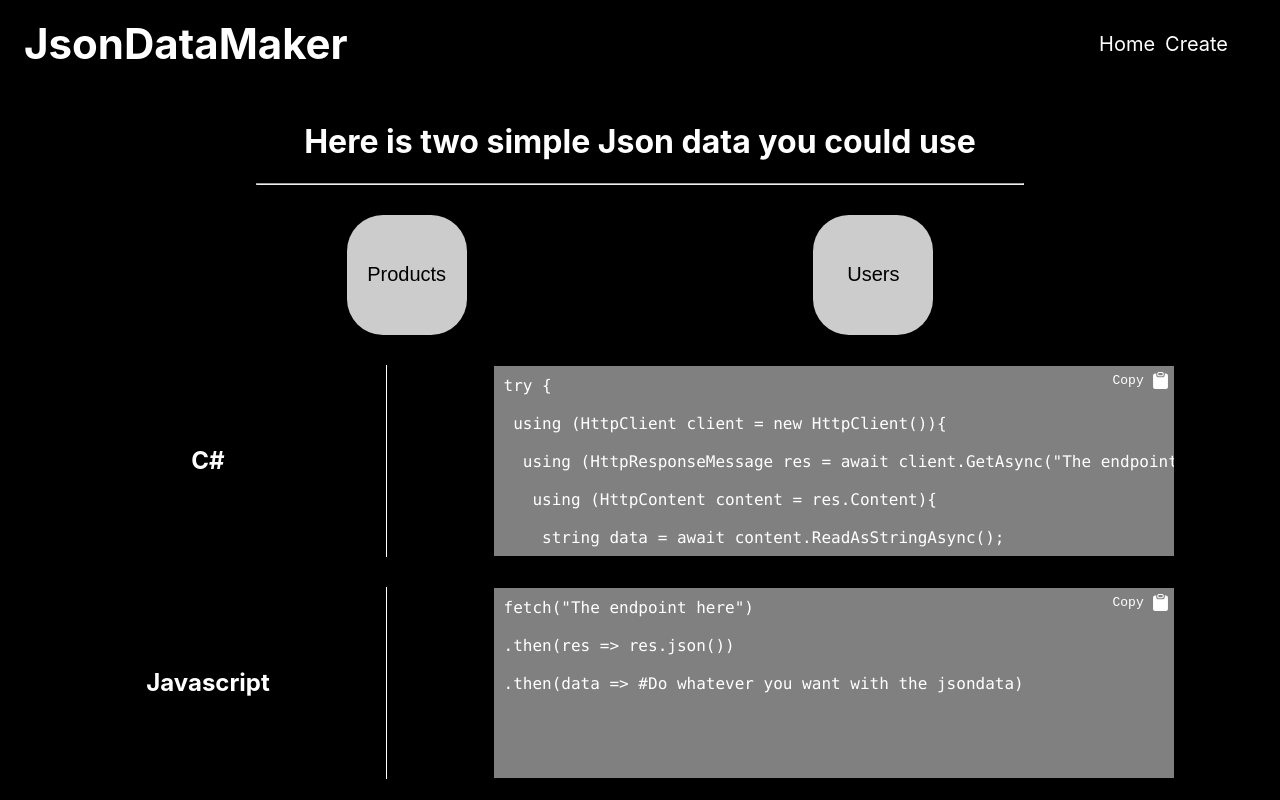
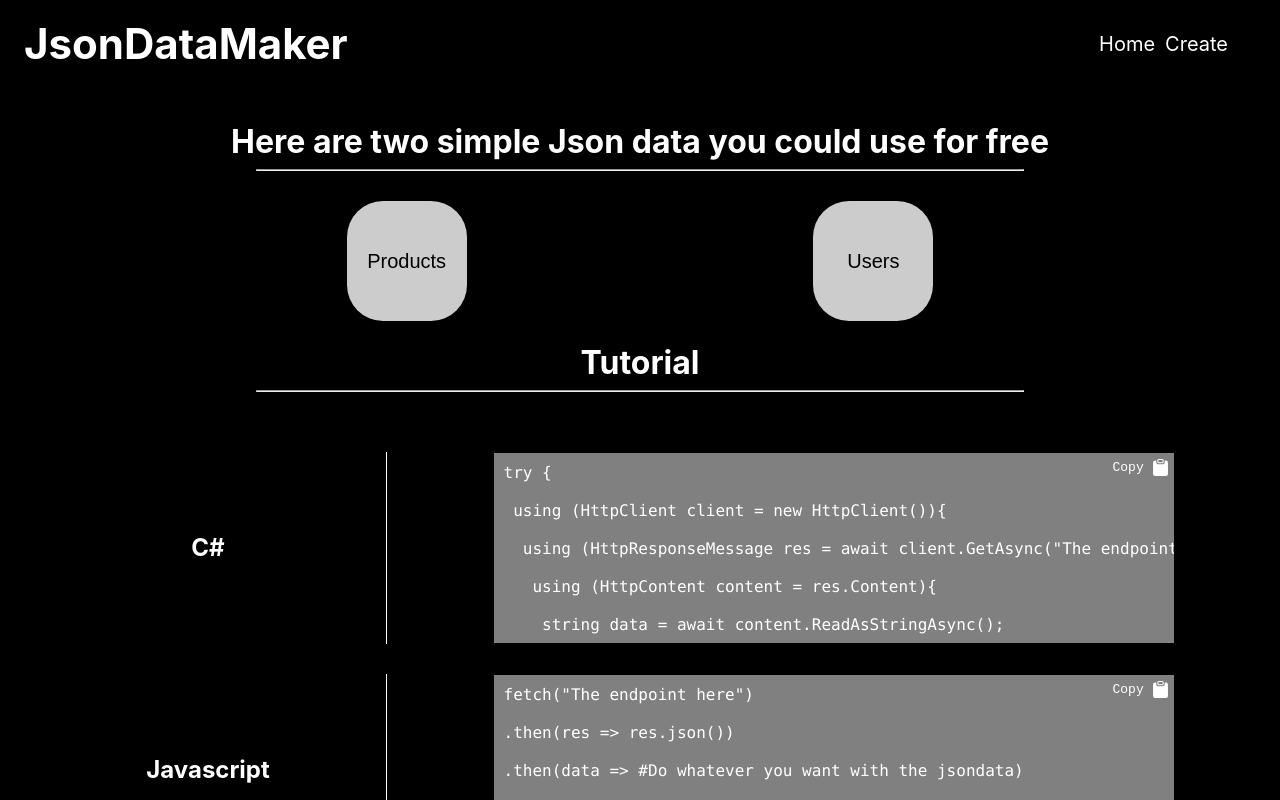
Before and after one commit to larrywongkahei/JsonDataMaker, a React (Create React App) app: page / in a window 1280 px wide. Shown: the top 800 px of the page. Built offline with nearby package versions, Linux system fonts and the light colour scheme.

Commit message:
Fixed typo and modified grammar

```diff
--- a/src/App.js
+++ b/src/App.js
@@ -10,10 +10,10 @@ function App() {
   return (
     <Router className="App">
       <NarBar />
-     <Routes>
+      <Routes>
         <Route path='/' element = {<Home />} />
         <Route path='/customjson' element={<CustomJson />} />
-     </Routes>
+      </Routes>
     </Router>
   );
 }
--- a/src/Components/Home.jsx
+++ b/src/Components/Home.jsx
@@ -32,8 +32,8 @@ export function Home(){
 
     return (
         <div>
-            <h1 style={{textAlign:'center'}}>
-                Here is two simple Json data you could use
+            <h1 style={{textAlign:'center', marginBottom:"0px"}}>
+                Here are two simple Json data you could use for free
             </h1>
             <hr style={{marginLeft:"20%", marginRight:"20%", marginBottom:"30px"}}/>
             <div style={{display:"flex", justifyContent:"space-evenly"}}>
@@ -47,15 +47,19 @@ export function Home(){
             {showTutorial != "" ?
             <div style={{backgroundColor:"grey", marginLeft:"15%", marginRight:"15%", paddingTop:"10px", paddingBottom:"20px", paddingLeft:"40px", marginTop:"30px", borderRadius:"5px"}}>
                 <h3>
-                    Tutorial
+                    Endpoints
                 </h3>
                 <p style={{fontSize:"18px"}}>
-                    Fetch all {showTutorial} : <code>https://imagesbackend.herokuapp.com/api/{showTutorial.toLowerCase()}</code>
+                    To fetch all {showTutorial} : <code>https://imagesbackend.herokuapp.com/api/{showTutorial.toLowerCase()}</code>
                 </p>
                 <p style={{fontSize:"18px"}}>
-                    Fetch certain number of {showTutorial} : <code>https://imagesbackend.herokuapp.com/api/{showTutorial.toLowerCase()}/&#123;Number&#125;</code>
+                    To fetch certain number of {showTutorial} : <code>https://imagesbackend.herokuapp.com/api/{showTutorial.toLowerCase()}/&#123;Number&#125;</code>
                 </p>
             </div> : null}
+            <h1 style={{textAlign:"center", marginBottom:"0px"}}>
+                Tutorial
+            </h1>
+            <hr style={{marginLeft:"20%", marginRight:"20%", marginBottom:"30px"}}/>
             <table style={{width:"100%", borderSpacing:"30px"}}>
                 <tr>
                     <td style={{textAlign:"center", width:"30%", borderRight:"1px solid white", fontSize:"24px", fontWeight:"bold"}}>
```
